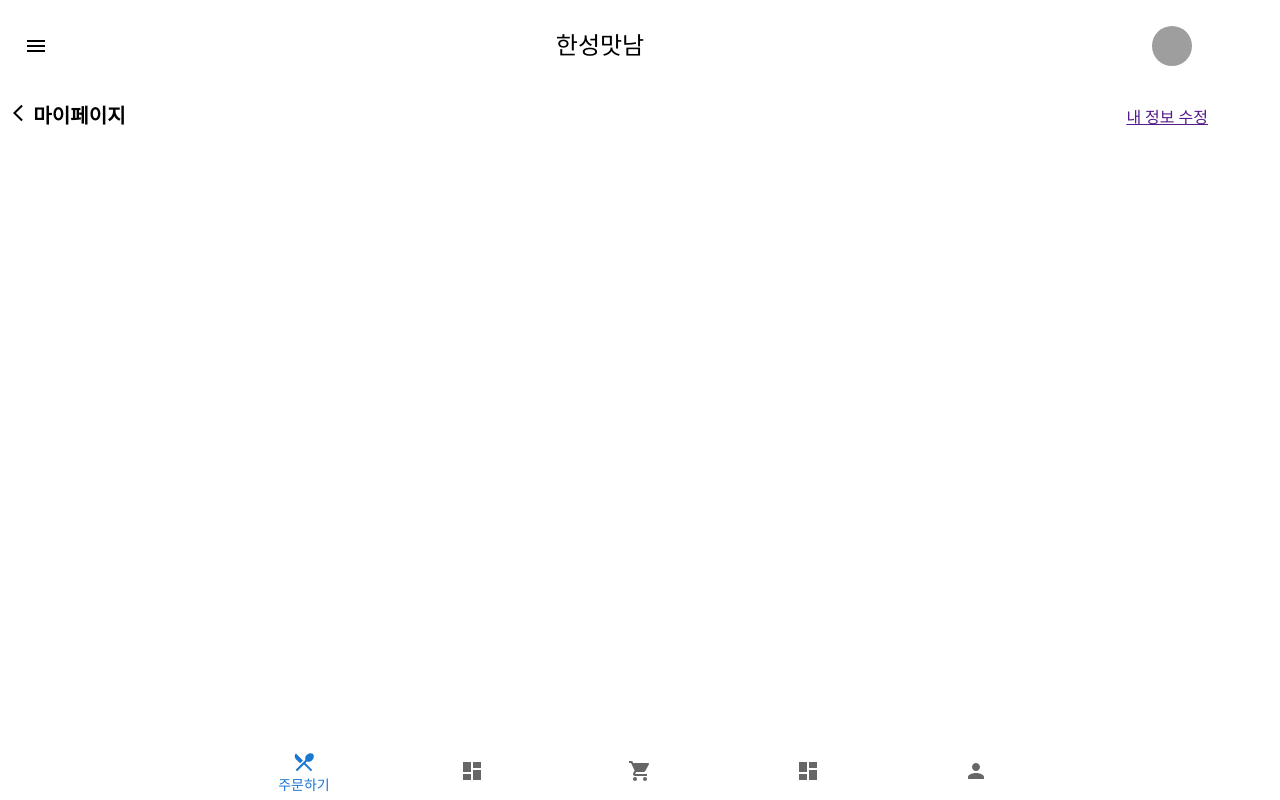
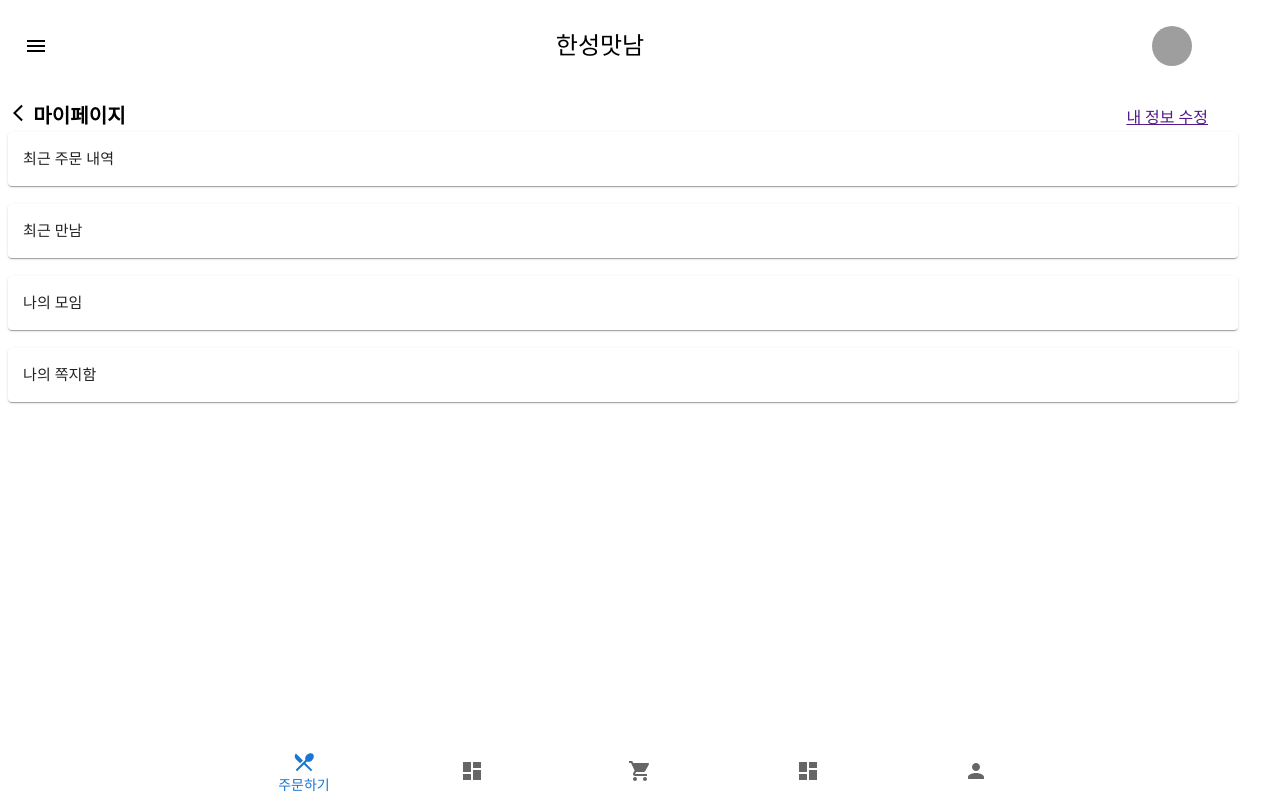
Before and after one commit to BugiSquad/GraduationProject2023, a React (Create React App) app: page /mypage in a window 1280 px wide. Built offline with nearby package versions, Linux system fonts and the light colour scheme; grey boxes are pictures that could not be loaded.

Commit message:
Update Mypage.tsx

```diff
--- a/src/pages/Mypage.tsx
+++ b/src/pages/Mypage.tsx
@@ -1,23 +1,76 @@
-import { CartItemList } from "../components/Cart";
 import React from "react";
-import data from "../data/SampleFood.json";
 import { PageTemplate } from "./PageTemplate";
 import ArrowBackIosNewIcon from '@mui/icons-material/ArrowBackIosNew';
-import { Typography } from "@mui/material";
-import { grey } from "@mui/material/colors";
+import { Card, Typography } from "@mui/material";
 
 
 export const Mypage: React.FC = () => {
     return (
         <PageTemplate>
             <div style={{ display: "flex", flexDirection: "row", alignItems: "center", justifyContent: "space-between" }}>
-
                 <Typography variant={"h6"} fontWeight={"bold"}>
                     <ArrowBackIosNewIcon fontSize="small" /> 마이페이지</Typography>
                 <div style={{ display: "inherit", alignItems: "center", color: "grey" }}>
-                    <a href = "">내 정보 수정</a>
+                    <a href="">내 정보 수정</a>
                 </div>
+            </div>
+            <div style={{
 
+            }}>
+                <Card style={{
+                    display: 'flex',
+                    width: '100%',
+                    height: '100%',
+                    padding: '15px',
+                }}>
+                    <div style={{ display: "flex", flexDirection: "row", alignItems: "center", justifyContent: "space-between" }}>
+                        <div>
+                            <Typography style={{ fontSize: 15 }} variant={"h6"}>최근 주문 내역</Typography>
+                        </div>
+                    </div>
+                </Card>
+                <br />
+
+                <Card style={{
+                    display: 'flex',
+                    width: '100%',
+                    height: '100%',
+                    padding: '15px',
+                }}>
+                    <div style={{ display: "flex", flexDirection: "row", alignItems: "center", justifyContent: "space-between" }}>
+                        <div>
+                            <Typography style={{ fontSize: 15 }} variant={"h6"}>최근 만남</Typography>
+                        </div>
+                    </div>
+                </Card>
+                <br />
+
+                <Card style={{
+                    display: 'flex',
+                    width: '100%',
+                    height: '100%',
+                    padding: '15px',
+                }}>
+                    <div style={{ display: "flex", flexDirection: "row", alignItems: "center", justifyContent: "space-between" }}>
+                        <div>
+                            <Typography style={{ fontSize: 15 }} variant={"h6"}>나의 모임</Typography>
+                        </div>
+                    </div>
+                </Card>
+                <br />
+
+                <Card style={{
+                    display: 'flex',
+                    width: '100%',
+                    height: '100%',
+                    padding: '15px',
+                }}>
+                    <div style={{ display: "flex", flexDirection: "row", alignItems: "center", justifyContent: "space-between" }}>
+                        <div>
+                            <Typography style={{ fontSize: 15 }} variant={"h6"}>나의 쪽지함</Typography>
+                        </div>
+                    </div>
+                </Card>
             </div>
         </PageTemplate>
     )
```
